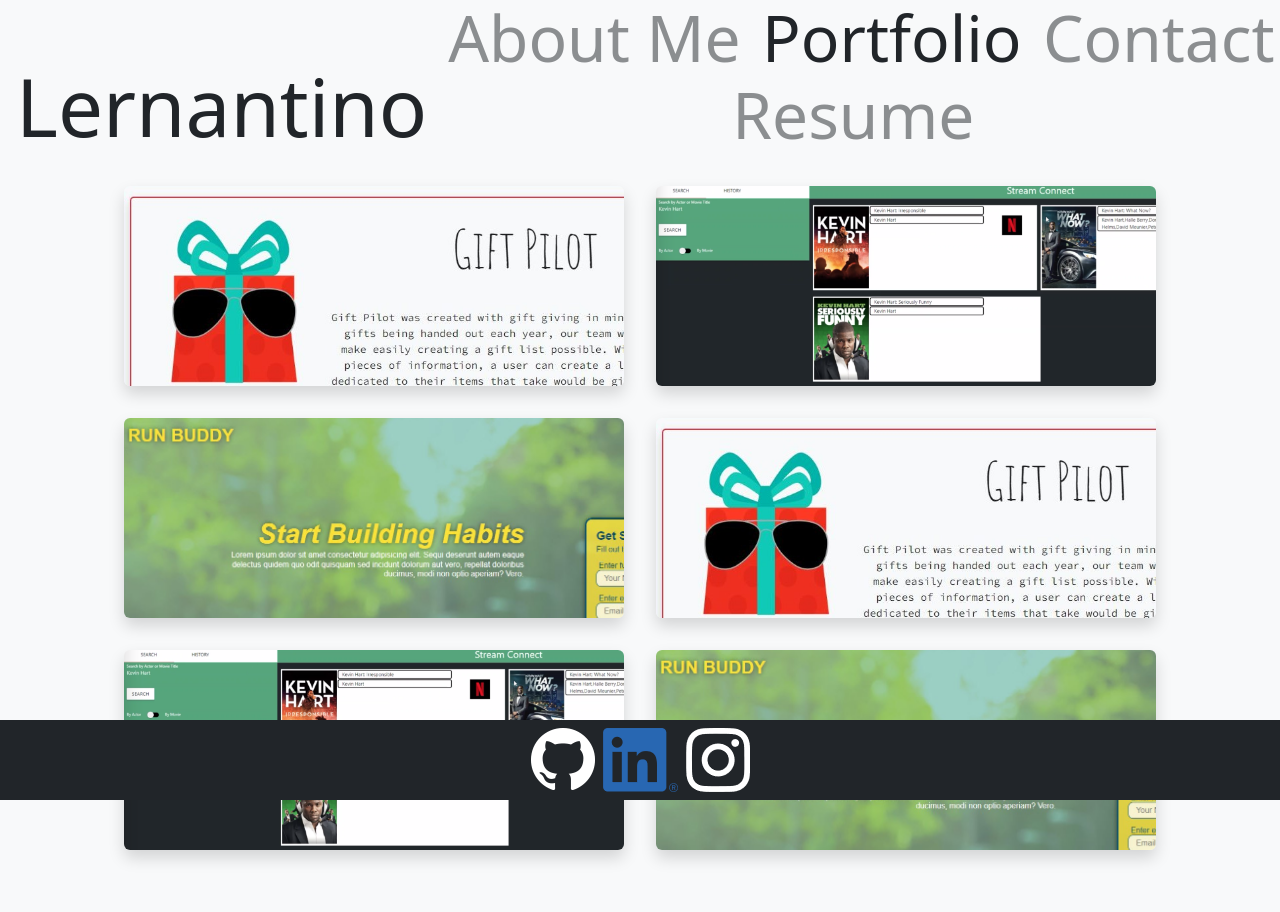
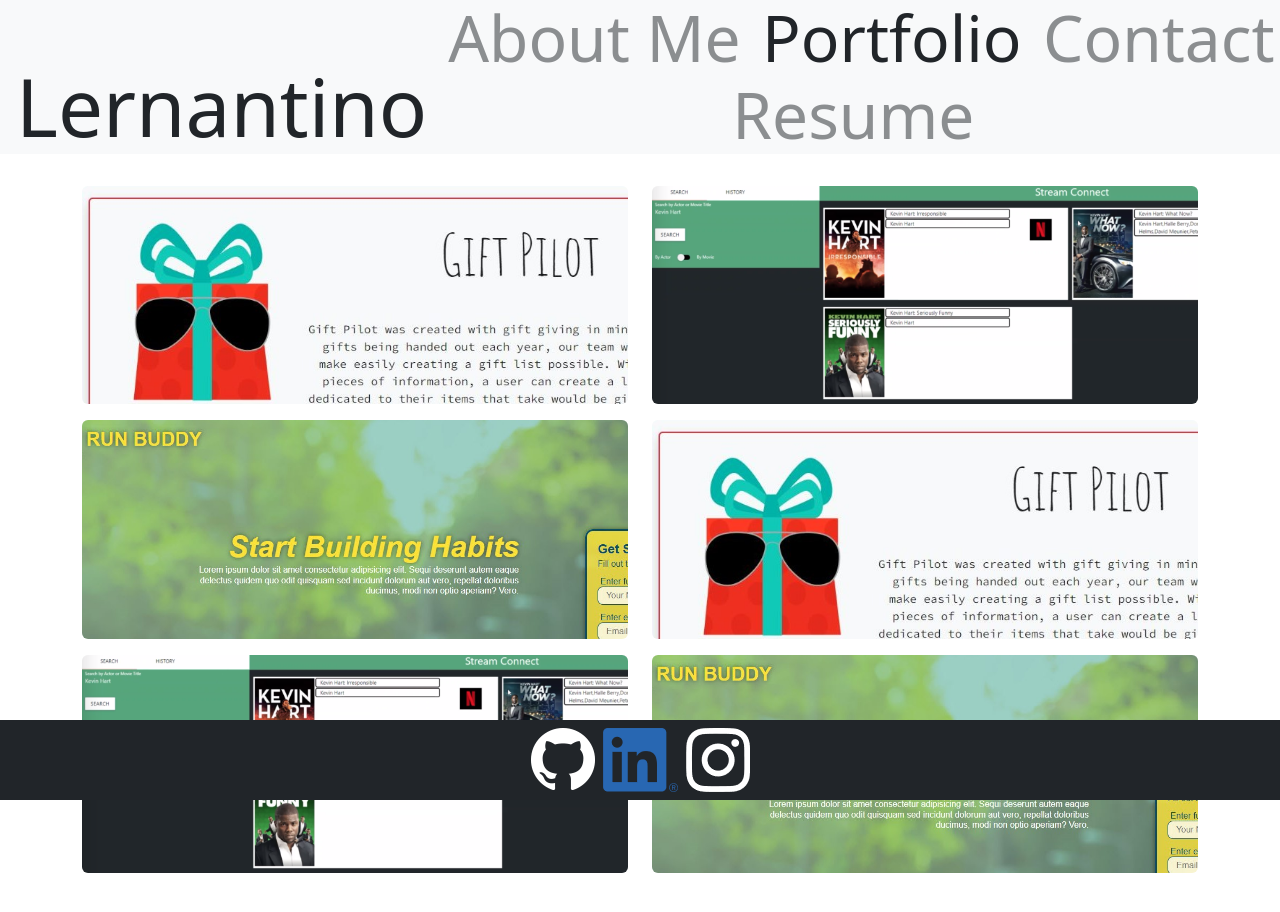
Before and after one commit to gatorhatur/react-lernantino-folio, a React (Create React App) app: page / in a window 1280 px wide. Both pictures are taken after a click on the item "Portfolio". Shown: the top 912 px of the page. Built offline with nearby package versions, Linux system fonts and the light colour scheme.

Commit message:
styling and fixes to porfolio

```diff
--- a/src/App.js
+++ b/src/App.js
@@ -36,9 +36,9 @@
 //add download link for resume
 
   return (
-    <div className='bg-light h-100'>
+    <div className='h-100'>
       <Header currentPage={currentPage} setCurrentPage={setCurrentPage} />
-        <main className='container bg-light h-100 pb-5 mb-5'>
+        <main className='container pb-5 mb-5'>
           {renderCurrentPage(currentPage)}
         </main>
         <Footer />
--- a/src/components/Navigation/index.js
+++ b/src/components/Navigation/index.js
@@ -6,16 +6,16 @@
 
     return (
         <ul className='d-flex justify-content-evenly list-unstyled nav col-lg-8 col-12'>
-            <li className={`ms-3 display-3 ${currentPage === 'About' ? 'opacity-100' : 'opacity-50'}`} onClick={() => setCurrentPage('About')}>
+            <li key='about' className={`ms-3 display-3 ${currentPage === 'About' ? 'opacity-100' : 'opacity-50'}`} onClick={() => setCurrentPage('About')}>
                 About Me
             </li>
-            <li className={`ms-3 display-3 ${currentPage === 'Portfolio' ? 'opacity-100' : 'opacity-50'}`} onClick={() => setCurrentPage('Portfolio')}>
+            <li key='portfolio' className={`ms-3 display-3 ${currentPage === 'Portfolio' ? 'opacity-100' : 'opacity-50'}`} onClick={() => setCurrentPage('Portfolio')}>
                 Portfolio
             </li>
-            <li className={`ms-3 display-3 ${currentPage === 'Contact' ? 'opacity-100' : 'opacity-50'}`} onClick={() => setCurrentPage('Contact')}>
+            <li key='contact' className={`ms-3 display-3 ${currentPage === 'Contact' ? 'opacity-100' : 'opacity-50'}`} onClick={() => setCurrentPage('Contact')}>
                 Contact
             </li>
-            <li className={`mx-3 display-3 ${currentPage === 'Resume' ? 'opacity-100' : 'opacity-50'}`} onClick={() => setCurrentPage('Resume')}>
+            <li key='resume' className={`mx-3 display-3 ${currentPage === 'Resume' ? 'opacity-100' : 'opacity-50'}`} onClick={() => setCurrentPage('Resume')}>
                 Resume
             </li>
         </ul>
--- a/src/components/Portfolio/index.js
+++ b/src/components/Portfolio/index.js
@@ -7,23 +7,23 @@
 function Portfolio() {
     const projects = [{
         name: 'Gift Pilot',
-        stack: 'Test',
+        stack: 'Sequalize/Handlebars',
         image: giftPilot,
-        liveUrl: '',
+        liveUrl: 'https://gift-pilot.herokuapp.com/home',
         repoUrl: 'https://github.com/gatorhatur/gift-pilot'
     },
     {
         name: 'Stream Connect',
-        stack: 'Express',
+        stack: 'HTML/jQuery/Materialize',
         image: streamConnect,
         liveUrl: 'https://gatorhatur.github.io/stream-connect/',
         repoUrl: 'https://github.com/gatorhatur/stream-connect'
     },
     {
         name: 'Run Buddy',
-        stack: '',
+        stack: 'HTML/CSS',
         image: runBuddy,
-        liveUrl: '',
+        liveUrl: 'https://gatorhatur.github.io/run-buddy/',
         repoUrl: 'https://github.com/gatorhatur/run-buddy'
     },
     {
@@ -49,10 +49,9 @@
     }];
 
     return (
-        <div className='d-flex flex-wrap justify-content-center mt-3'>
+        <div className='row justify-content-center mt-3'>
             {projects.map((project, index) => {
-                project[index] = index
-                return <Project {...project} />
+                return <Project project={project} key={index} />
             })}
         </div>
     );
--- /dev/null
+++ b/src/components/Project/index.css
@@ -0,0 +1,3 @@
+#github-logo:hover{
+    transform: rotate(-12deg);
+};
--- a/src/components/Project/index.js
+++ b/src/components/Project/index.js
@@ -1,10 +1,9 @@
 import React, {useState} from 'react';
 import github from '../../assets/images/GitHub-Mark-64px.png'
+import './index.css';
 
-
-
-function Project(project ) {
-    const { name, repoUrl, liveUrl, image, stack, index } = project;
+function Project(  props  ) {
+    const { name, repoUrl, liveUrl, image, stack } = props.project;
 
     const [visible, setVisible] = useState(false);
     const [opaque, setOpaque] = useState(false);
@@ -15,12 +14,12 @@
     }
 
     return (
-        <div key={`project-${index}`} className='position-relative' onMouseEnter={() => handleMouseOver(true)} onMouseLeave={() => handleMouseOver(false)}>
-            <img className={`m-3 shadow rounded ${opaque && 'opacity-25'} project-sample`} src={image} alt={name} height='200'width='500'></img>
+        <div className='mt-3 position-relative col-10 col-md-6' onMouseEnter={() => handleMouseOver(true)} onMouseLeave={() => handleMouseOver(false)}>
+            <img className={`rounded img-fluid ${opaque && 'opacity-25'} project-sample`} src={image} alt={name} ></img>
 
             <div className={`position-absolute top-50 start-50 translate-middle ${!visible && 'invisible'}`}>
-                <h2 className='me-3'><a href={liveUrl} className="text-decoration-none text-reset" target='_blank' rel='noreferrer'>{name}</a></h2>
-                <a href={repoUrl} target='_blank' rel='noreferrer'><img src={github} className='position-absolute top-0 start-100 img-fluid' alt='github logo'></img></a>
+                <h2 className='text-danger'><a href={liveUrl} className="text-decoration-none text-reset" target='_blank' rel='noreferrer'>{name}</a></h2>
+                <a href={repoUrl} target='_blank' rel='noreferrer'><img src={github} className='position-absolute top-0 start-100 img-fluid' alt='github logo' id='github-logo'></img></a>
                 <h3>{stack}</h3>
             </div>
         </div>
```
